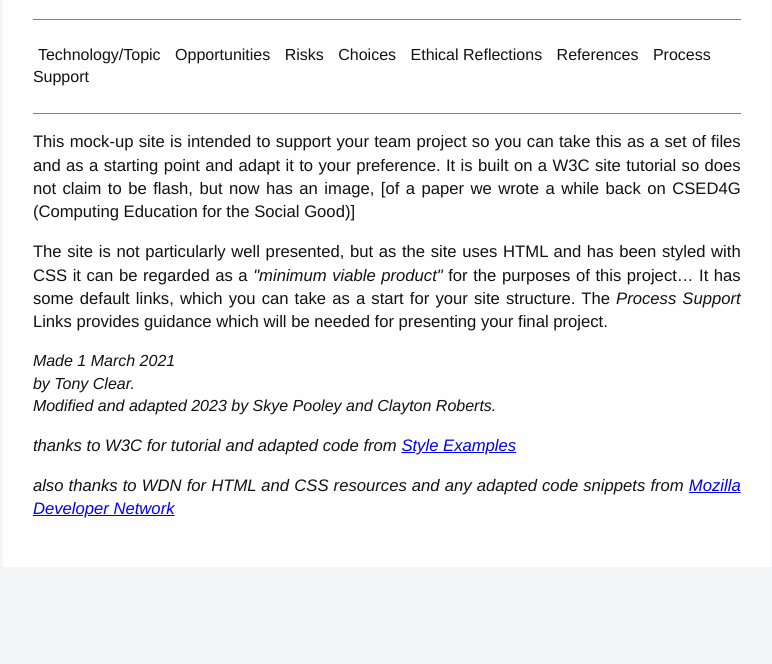
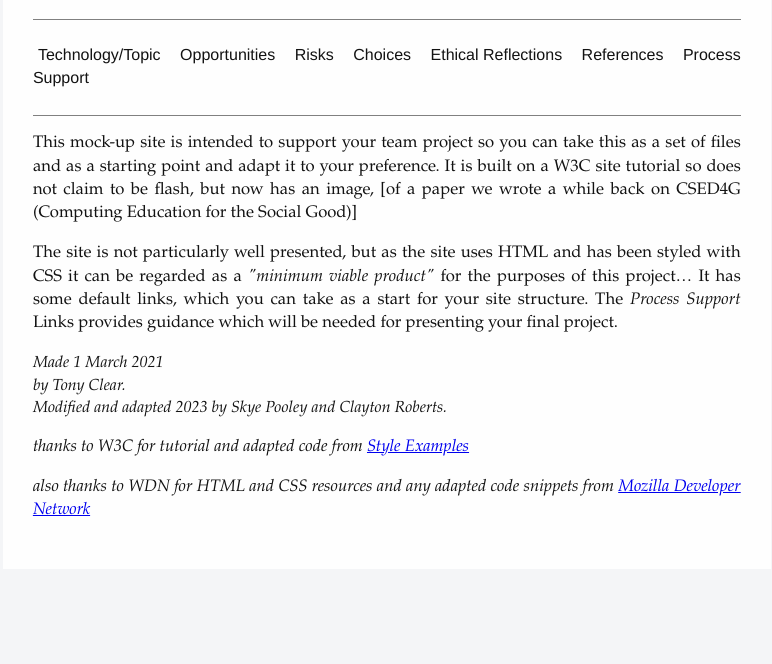
Before and after one commit to SkyePooley/COMP501_0211.github.io, a plain HTML site: page index.html in a window 1280 px wide. Shown: the part 136-800 px from the top of the page, without its empty margins (310-1082 px from the left). Drawn offline with Linux system fonts and the light colour scheme.

Commit message:
Serif body fonts

```diff
--- a/index.html
+++ b/index.html
@@ -17,7 +17,7 @@
     <h5>- Home Page -</h5>
 
     <hr>
-    <div style="display: flex; justify-content: center; margin: 0px;">
+    <div style="display: flex; justify-content: center; padding: 0px;">
       <ul class="menu">
         <li class="horizontal"><a class="menu" href="misc/topic.html">Technology/Topic</a>
         <li class="horizontal"><a class="menu" href="misc/opportunities.html">Opportunities</a>
--- a/styles/mystyles.css
+++ b/styles/mystyles.css
@@ -1,5 +1,5 @@
 body {
-  font-family: Helvetica;
+  font-family: Palatino;
   background-color: #f4f5f7;
   height: 100%;
   line-height: 1.4;
@@ -59,11 +59,13 @@ ul.menu {
 li.horizontal{
   display: inline;
   margin: 5px;
+  font-family: Helvetica;
 }
 
 a.menu {
   color:inherit;
   text-decoration: none;
+  margin-right: 5px;
 }
 
 /* table styles */
```
